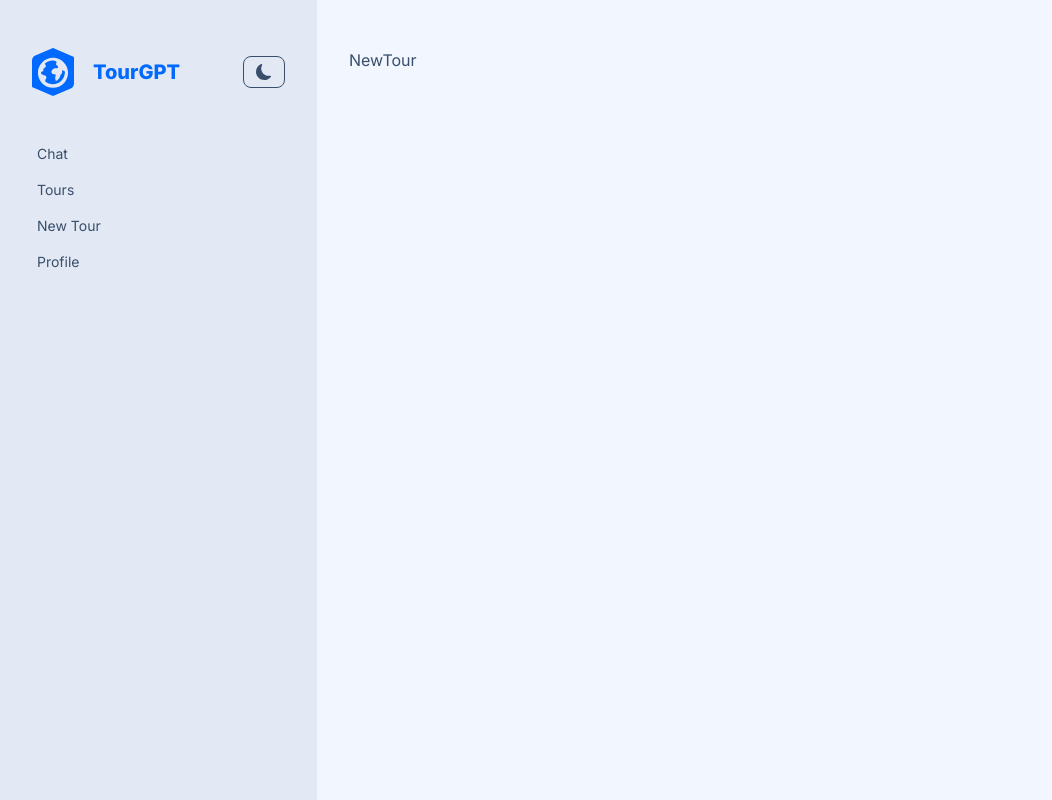
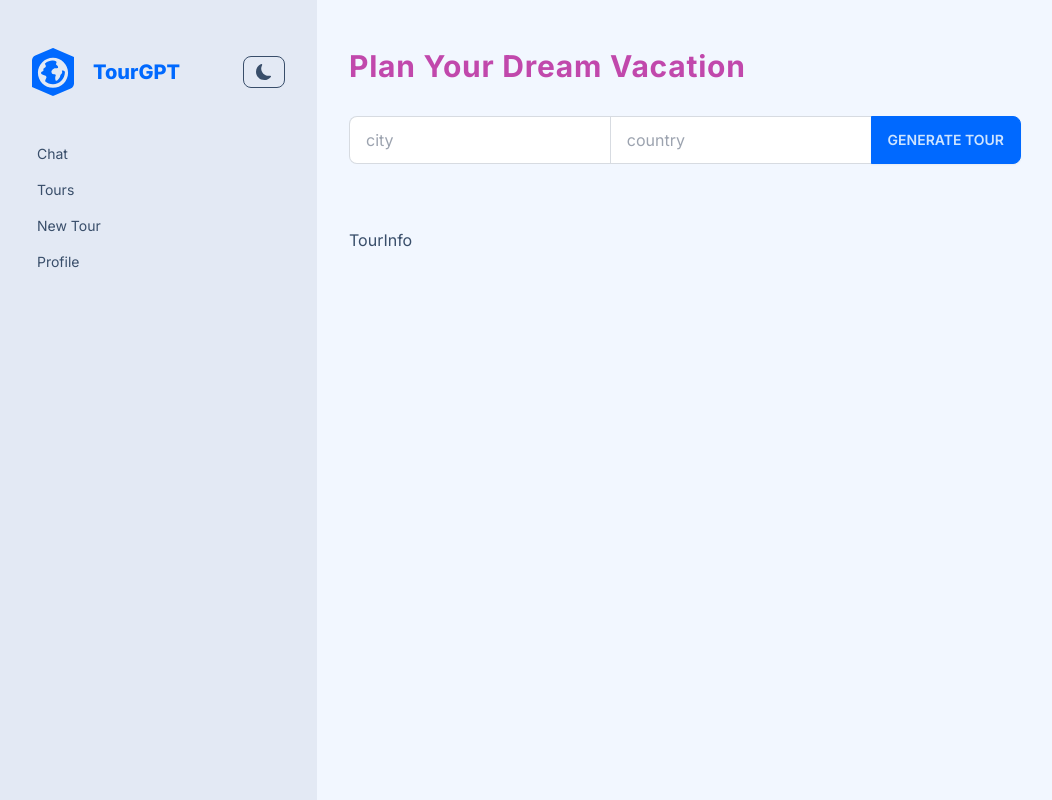
Before and after one commit to samincgs/tourgpt, a Next.js app: page /tours/new-tour in a window 1280 px wide. Shown: the whole page, without its empty margins (3-1055 px from the left). Built offline with nearby package versions, Linux system fonts and the light colour scheme; no server answers.

Commit message:
created input to get new tours from users

```diff
--- a/components/NewTour.tsx
+++ b/components/NewTour.tsx
@@ -1,4 +1,45 @@
+'use client';
+import { FormEvent, FormEventHandler } from 'react';
+import TourInfo from './TourInfo';
+
 const NewTour = () => {
-  return <div className='pt-12'>NewTour</div>;
+  const handleSubmit = (e: FormEvent<HTMLFormElement>) => {
+    e.preventDefault();
+    const formData = new FormData(e.currentTarget);
+    const destination = Object.fromEntries(formData.entries());
+    console.log(destination);
+  };
+
+  return (
+    <>
+      <form onSubmit={handleSubmit} className='pt-12 max-w-2xl'>
+        <h2 className='capitalize mb-8 font-bold text-accent text-3xl tracking-wide'>
+          plan your dream vacation
+        </h2>
+        <div className='join w-full'>
+          <input
+            type='text'
+            className='input input-bordered join-item w-full'
+            placeholder='city'
+            required
+            name='city'
+          />
+          <input
+            type='text'
+            className='input input-bordered join-item w-full'
+            placeholder='country'
+            required
+            name='country'
+          />
+          <button type='submit' className='btn btn-primary join-item uppercase'>
+            generate tour
+          </button>
+        </div>
+      </form>
+      <div className='mt-16'>
+        <TourInfo />
+      </div>
+    </>
+  );
 };
 export default NewTour;
--- /dev/null
+++ b/components/TourInfo.tsx
@@ -0,0 +1,4 @@
+const TourInfo = () => {
+  return <div>TourInfo</div>;
+};
+export default TourInfo;
```
